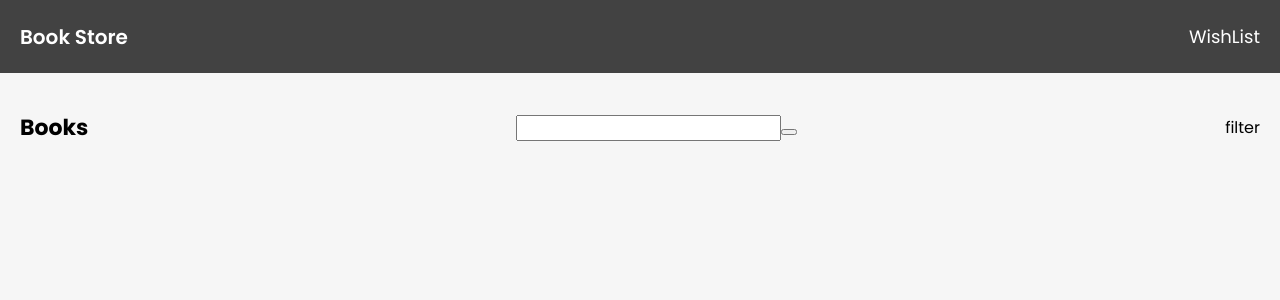
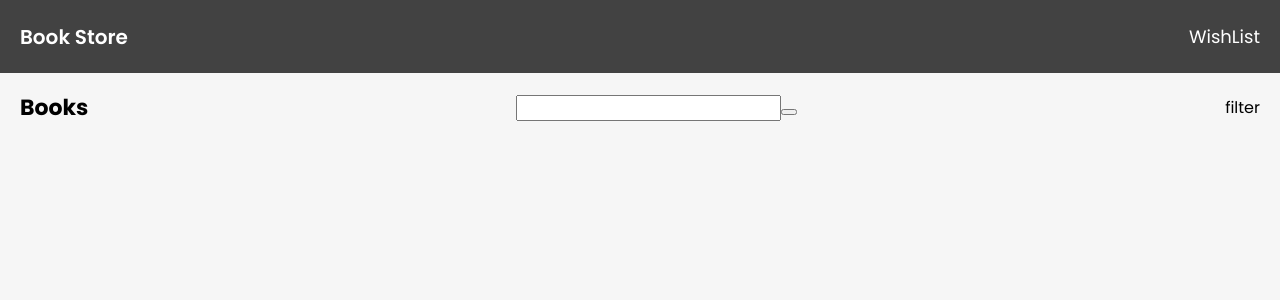
Before and after one commit to Faysal-A-S/Book-Shop, a React (Vite) app: page / in a window 1280 px wide. Shown: the top 300 px of the page. Built offline with nearby package versions, Linux system fonts and the light colour scheme.

Commit message:
feat: wishlist page add

```diff
--- a/src/App.jsx
+++ b/src/App.jsx
@@ -3,6 +3,7 @@ import { Route, Routes,BrowserRouter as Router } from 'react-router-dom'
 import './App.css'
 import Homepage from './pages/Homepage'
 import Navbar from './components/Navbar/Navbar'
+import WishListPage from './pages/WishListPage'
 
 
 function App() {
@@ -15,9 +16,10 @@ function App() {
    <Router>
 
    <Navbar/>
-<div style={{margin:"20px"}}>
+<div className='container'>
 <Routes >
         <Route path='/' element={<Homepage/>}/>
+        <Route path='/wishlist' element={<WishListPage/>}/>
     </Routes>
 </div>
 
```
